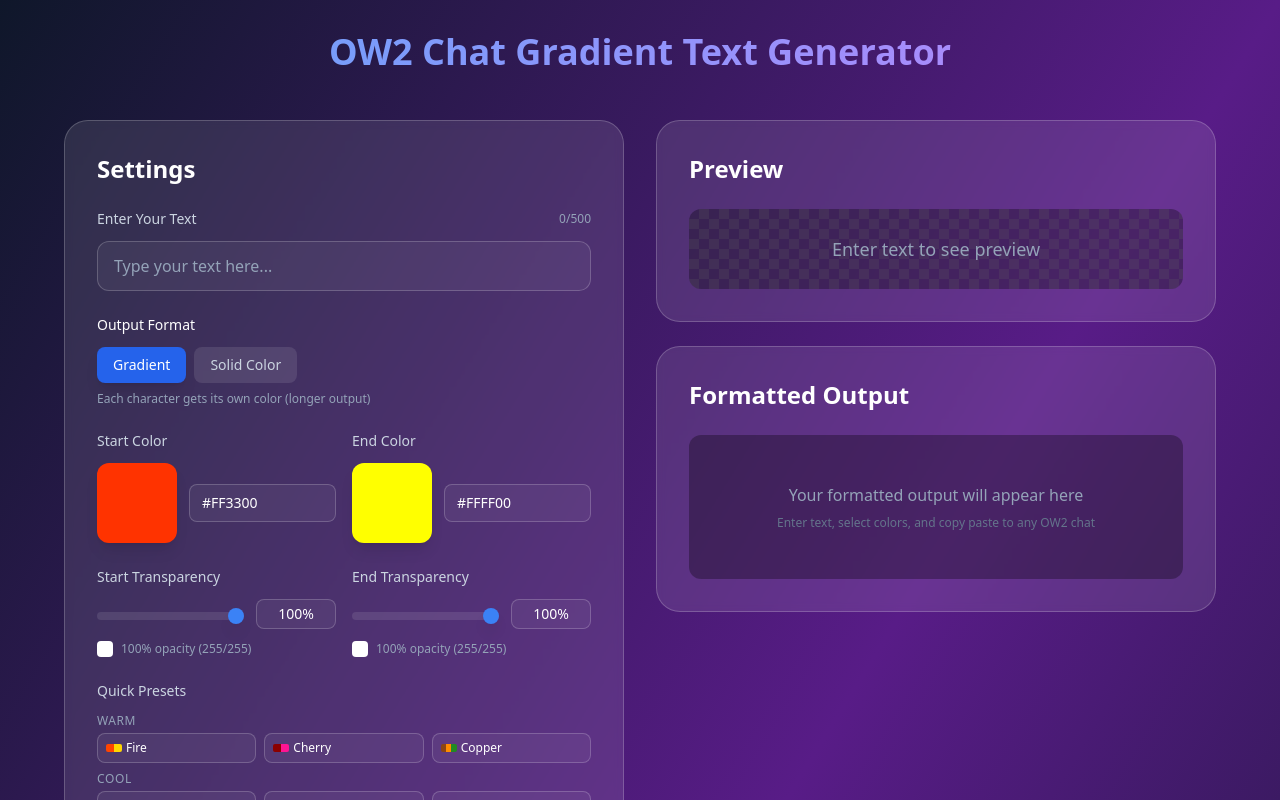
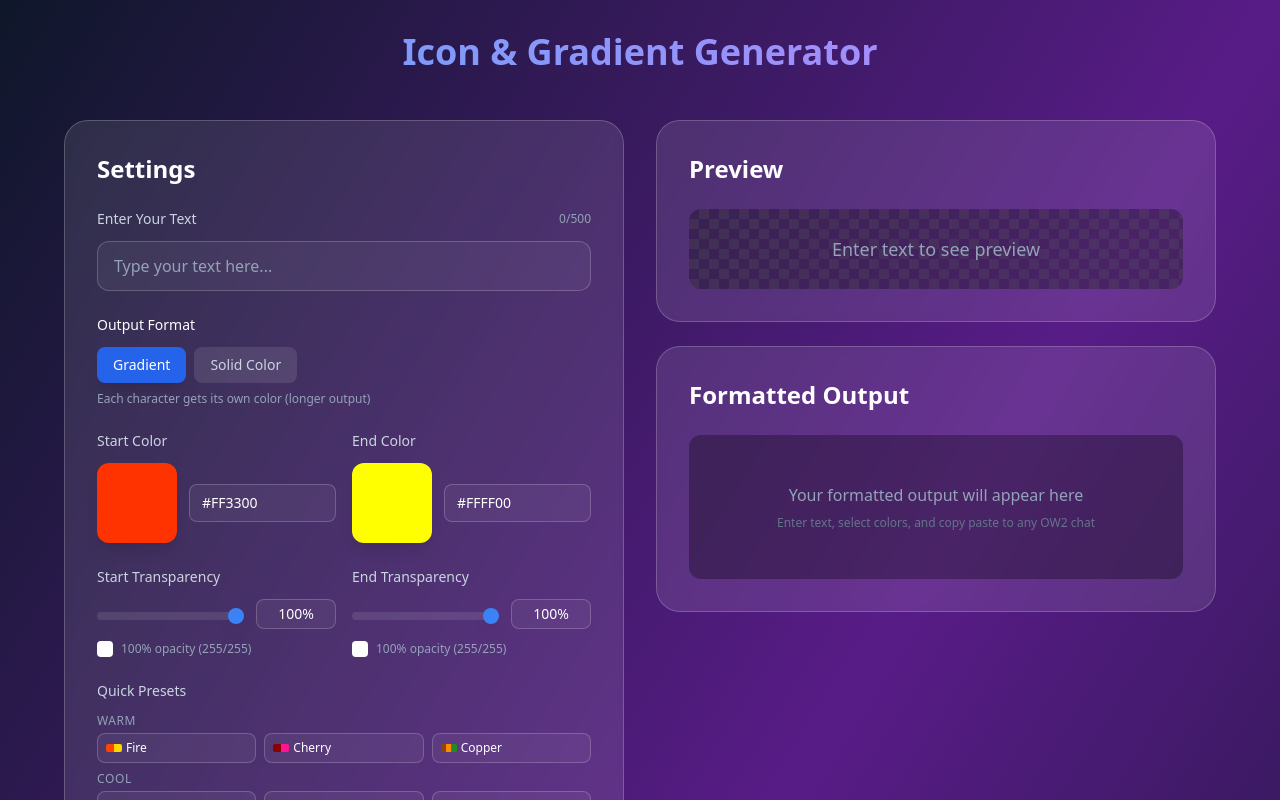
Before and after one commit to ChrooXD/ow2-gradient-chat, a React (Vite) app: page / in a window 1280 px wide. Shown: the top 800 px of the page. Built offline with nearby package versions, Linux system fonts and the light colour scheme.

Commit message:
Rename project to better reflect gradient and icon functionality
- Updated project branding and naming throughout the application
- Modified titles and descriptions to emphasize both gradient text and icons
- Enhanced user experience with clearer project identity

```diff
--- a/index.html
+++ b/index.html
@@ -5,7 +5,7 @@
     <link rel="icon" type="image/svg+xml" href="/vite.svg" />
     <meta name="viewport" content="width=device-width, initial-scale=1.0" />
 
-    <title>OW2 Chat Gradient Generator</title>
+    <title>OW2 Icon & Gradient Generator</title>
   </head>
   <body>
     <div id="root"></div>
--- a/src/App.tsx
+++ b/src/App.tsx
@@ -200,7 +200,7 @@
         <header className="text-center mb-12">
           <div className="mb-4">
             <h1 className="text-2xl sm:text-3xl lg:text-4xl font-bold bg-gradient-to-r from-blue-400 to-purple-400 bg-clip-text text-transparent">
-              OW2 Chat Gradient Text Generator
+              Icon & Gradient Generator
             </h1>
           </div>
           <p className="text-slate-300 text-base sm:text-lg max-w-2xl mx-auto">
```
Also changed, not shown: 1 other file (tests, documents, lock files or other folders).
